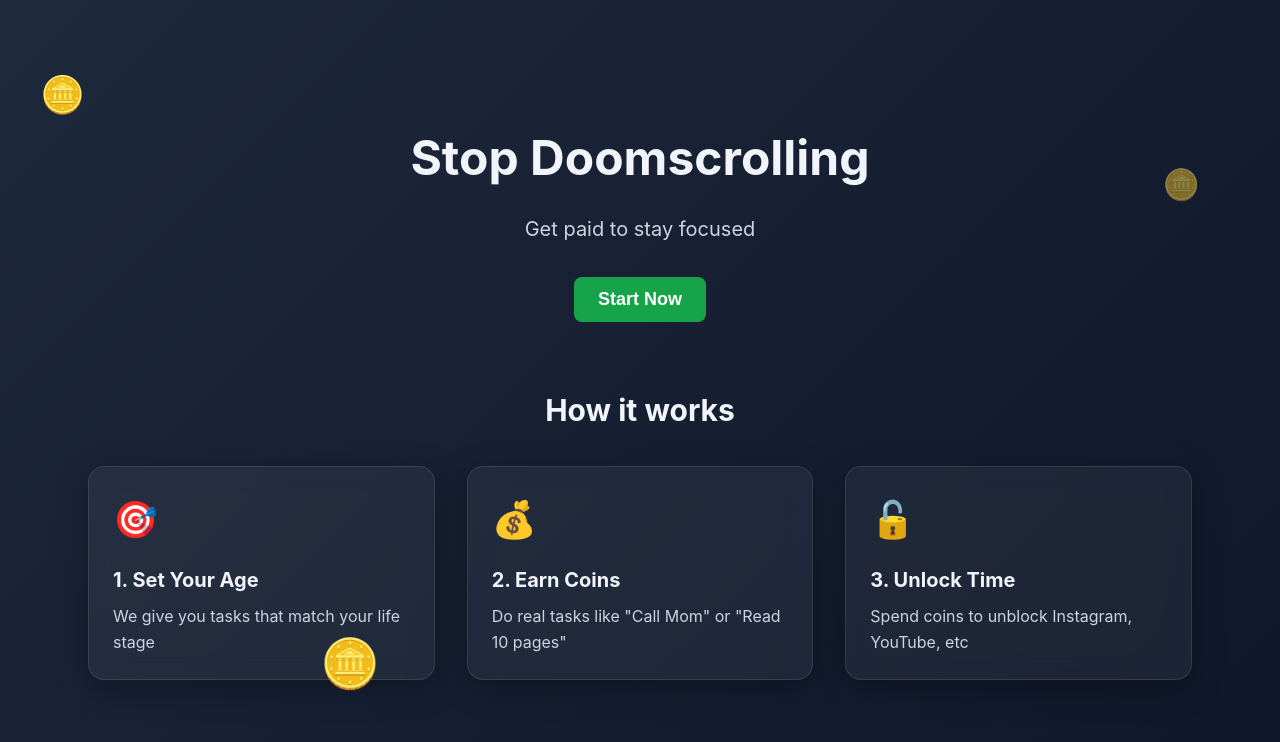
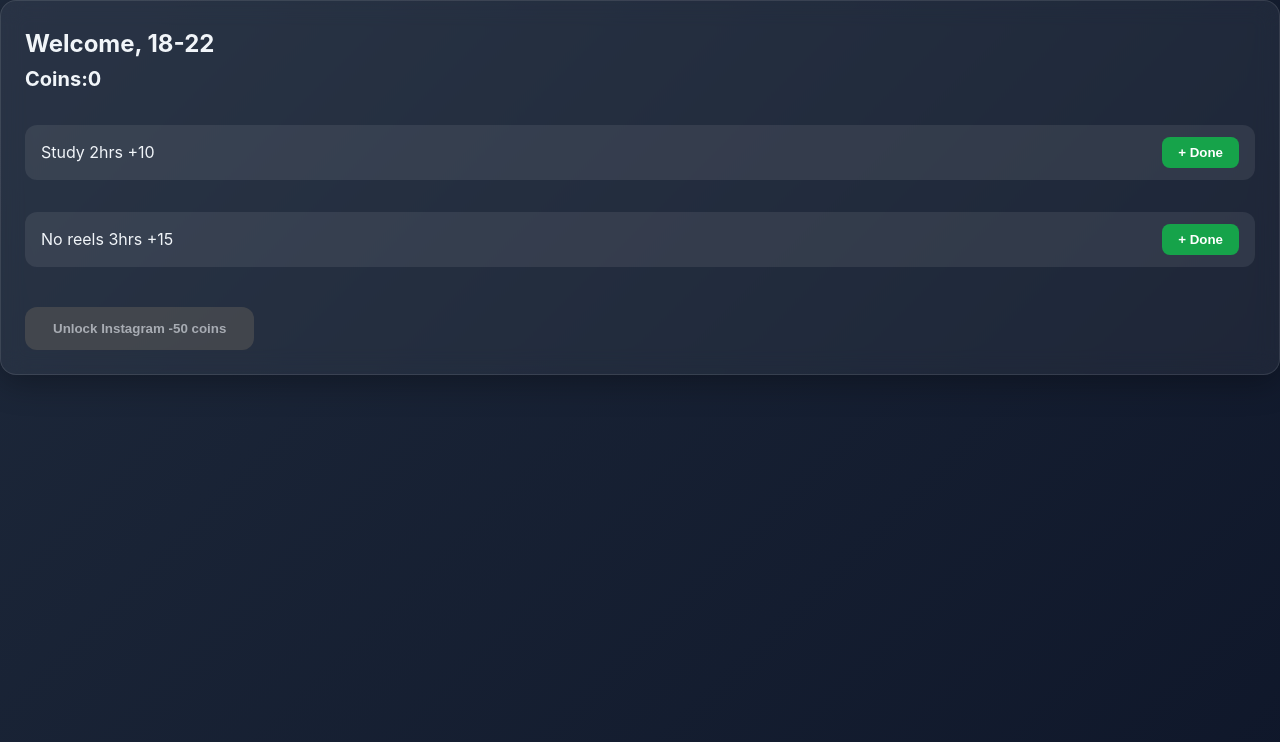
Before and after one commit to macha-sailakshmi/focus-refund, a plain HTML site: page index.html in a window 1280 px wide. Drawn offline with Linux system fonts and the light colour scheme.

Commit message:
feat: dashboard with coin system and repeatable tasks

```diff
--- /dev/null
+++ b/app.js
@@ -0,0 +1,48 @@
+const tasks = {
+  "18-22": ["Study 2hrs +10", "No reels 3hrs +15"],
+  "23-27": ["Apply 3 jobs +20", "LC 1hr +15"], // fixed!5
+  "28-35": ["Deep work 90min +20", "Workout 30min +10"], // fixed!0
+  "35+": ["Walk 5k +15", "No phone after 9pm +25"] // fixed text
+};
+
+let coins = 0;
+let ageGroup = "18-22";
+
+const taskList = document.getElementById("taskList");
+const coinCount = document.getElementById("coinCount");
+const unlockBtn = document.getElementById("unlockBtn");
+document.getElementById("userAge").innerText = ageGroup;
+
+coinCount.innerText = coins;
+
+// Build repeatable task rows
+tasks[ageGroup].forEach(taskText => {
+  const taskRow = document.createElement("div");
+  taskRow.classList.add("task-row"); // uses your CSS
+
+  const taskLabel = document.createElement("span");
+  taskLabel.innerText = taskText;
+
+  const addBtn = document.createElement("button");
+  addBtn.innerText = "+ Done";
+  addBtn.classList.add("add-btn"); // uses your CSS
+
+  let completedCount = 0;
+
+  addBtn.addEventListener("click", () => {
+    const coinValue = parseInt(taskText.split("+")[1]);
+    coins += coinValue;
+    completedCount++;
+
+    coinCount.innerText = coins;
+    taskLabel.innerText = `${taskText} x${completedCount}`;
+
+    if (coins >= 50) {
+      unlockBtn.disabled = false;
+    }
+  });
+
+  taskRow.appendChild(taskLabel);
+  taskRow.appendChild(addBtn);
+  taskList.appendChild(taskRow);
+});
--- a/index.html
+++ b/index.html
@@ -1,59 +1,21 @@
 <!DOCTYPE html>
 <html lang="en">
+<head>
+    <meta charset="UTF-8">
+    <meta name="viewport" content="width=device-width, initial-scale=1.0">
+    <title>Focus Refund - Dashboard</title>
+    <link rel="stylesheet" href="style.css">
+</head>
+<body class="dashboard">
+    <div class="glass-card">
+        <h2>Welcome, <span id="userAge">18-22</span></h2>
+        <h3>Coins:<span id="coinCount">0</span></h3>
 
-<head>
-  <meta charset="UTF-8">
-  <meta name="viewport" content="width=device-width, initial-scale=1.0">
-  <title>Focus Refund</title>
-  <link rel="stylesheet" href="style.css">
-</head>
-
-<body>
-  <div class="app-wrapper">
-    <div class="app-container">
-
-      <!-- Hero Section -->
-      <section class="hero">
-        <h1>Stop Doomscrolling</h1>
-        <p>Get paid to stay focused</p>
-        <button class="btn-primary">Start Now</button>
-      </section>
-
-      <!-- How it works section -->
-      <section class="how-it-works">
-        <h2>How it works</h2>
-
-        <!-- Glass cards: Pure CSS Grid -->
-        <div class="cards-grid">
-
-          <div class="glass-card">
-            <div class="card-icon">🎯</div>
-            <h3>1. Set Your Age</h3>
-            <p>We give you tasks that match your life stage</p>
-          </div>
-
-          <div class="glass-card">
-            <div class="card-icon">💰</div>
-            <h3>2. Earn Coins</h3>
-            <p>Do real tasks like "Call Mom" or "Read 10 pages"</p>
-          </div>
-
-          <div class="glass-card">
-            <div class="card-icon">🔓</div>
-            <h3>3. Unlock Time</h3>
-            <p>Spend coins to unblock Instagram, YouTube, etc</p>
-          </div>
-        </div>
-      </section>
+    <div id="taskList"></div>
+    <button id ="unlockBtn" disabled>Unlock Instagram -50 coins</button>
 
     </div>
-  </div>
-
-  <!-- Floating coins animation -->
-  <div class="coin coin-1">🪙</div>
-  <div class="coin coin-2">🪙</div>
-  <div class="coin coin-3">🪙</div>
+    <script src="app.js"></script>
 
 </body>
-
 </html>
--- a/style.css
+++ b/style.css
@@ -112,6 +112,51 @@ body {
   box-shadow: var(--glass-shadow);
   transition: transform 0.3s ease;
 }
+#taskList {
+  margin: 20px 0;
+  display: flex;
+  flex-direction: column;
+  gap: 12px;
+}
+
+.task-btn {
+  background: rgba(255, 255, 255, 0.15);
+  border: 1px solid rgba(255, 255, 255, 0.3);
+  color: white;
+  padding: 12px 20px;
+  border-radius: 12px;
+  cursor: pointer;
+  font-size: 16px;
+  transition: 0.2s;
+}
+
+.task-btn:hover:not(:disabled) {
+  background: rgba(255, 255, 255, 0.25);
+  transform: translateY(-2px);
+}
+
+.task-btn:disabled {
+  opacity: 0.5;
+  cursor: not-allowed;
+  background: rgba(0, 255, 0, 0.2); /* Green when done */
+}
+
+#unlockBtn {
+  background: linear-gradient(135deg, #667eea 0%, #764ba2 100%);
+  color: white;
+  border: none;
+  padding: 14px 28px;
+  border-radius: 12px;
+  font-weight: bold;
+  cursor: pointer;
+  margin-top: 10px;
+}
+
+#unlockBtn:disabled {
+  background: #555;
+  opacity: 0.6;
+  cursor: not-allowed;
+}
 
 .glass-card:hover {
   transform: scale(1.05);
@@ -199,3 +244,27 @@ body {
     display: none;
   }
 }
+
+.task-row {
+  display: flex;
+  justify-content: space-between;
+  align-items: center;
+  background: rgba(255, 255, 255, 0.08);
+  padding: 12px 16px;
+  border-radius: 12px;
+  margin: 10px 0;
+}
+
+.add-btn {
+  background: var(--green);
+  color: white;
+  border: none;
+  padding: 8px 16px;
+  border-radius: 8px;
+  cursor: pointer;
+  font-weight: 600;
+}
+
+.add-btn:hover {
+  background: var(--green-hover);
+}
```
